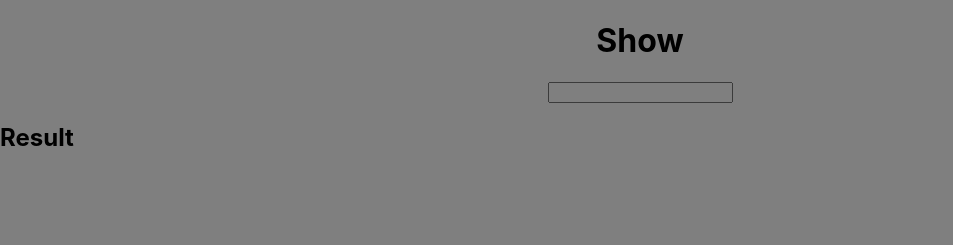
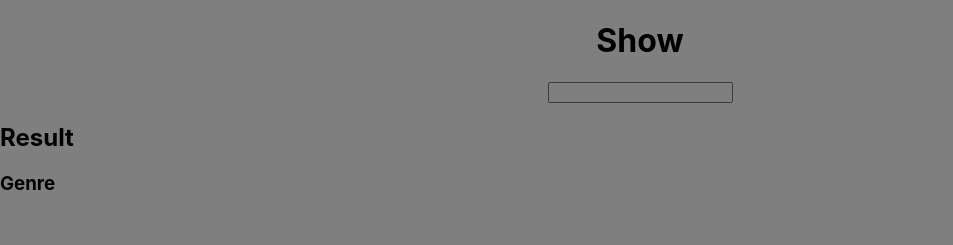
Before and after one commit to jasonz23/movie-search, a React (Create React App) app: page / in a window 1280 px wide. Shown: the top 245 px of the page, without its empty margins (0-953 px from the left). Built offline with nearby package versions, Linux system fonts and the light colour scheme.

Commit message:
update results

```diff
--- a/src/App.js
+++ b/src/App.js
@@ -34,6 +34,7 @@ function App() {
     console.log(answer.genres)
     console.log(answer.director)
   })
+
   return (
     <div>
       <h1 className = "title" onClick = {changeModal}>Show</h1>
--- a/src/Result.js
+++ b/src/Result.js
@@ -5,7 +5,11 @@ const Result = (props) => {
 
 
     return (
-        <h2>Result</h2>
+        <div>
+            <h2>Result</h2>
+            <h3>Genre</h3>
+        </div>
+
 
 
     )
```
